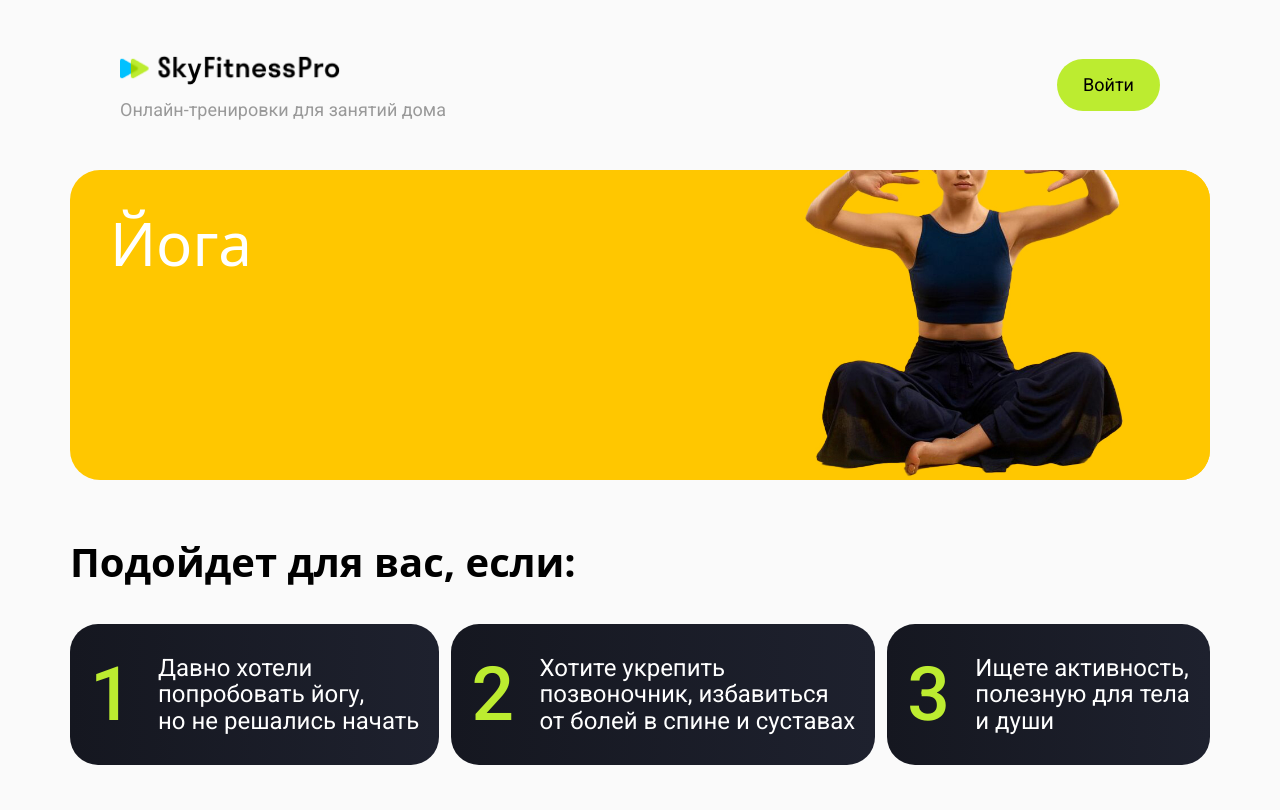
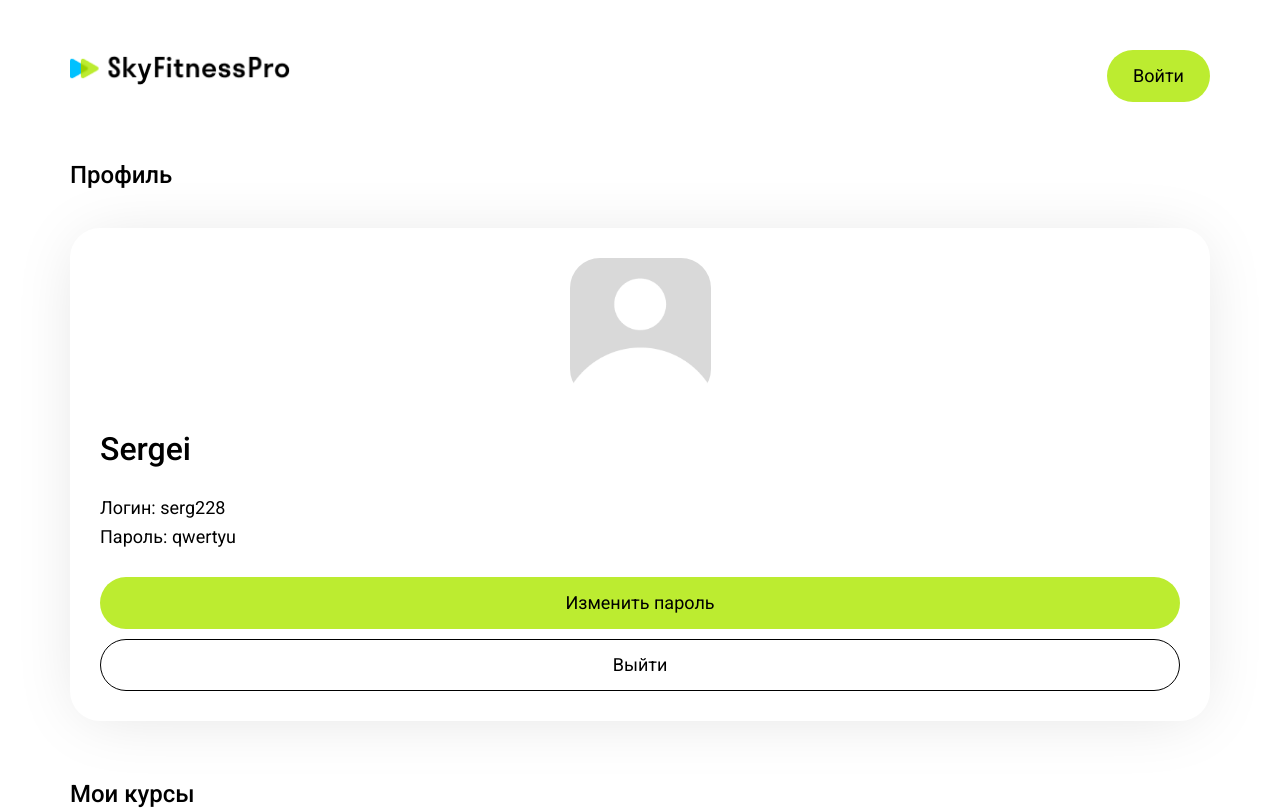
Before and after one commit to Fnami51/SkyProFitnes, a React (Vite) app in the folder sky-pro-fitnes/: page / in a window 1280 px wide. Shown: the top 810 px of the page. Built offline with nearby package versions, Linux system fonts and the light colour scheme.

Commit message:
Вторичное изменение. Востановление

```diff
--- a/sky-pro-fitnes/src/App.tsx
+++ b/sky-pro-fitnes/src/App.tsx
@@ -1,9 +1,10 @@
-import { useState } from 'react';
-import Header from './components/Header';
-import Modal from './components/Modal';
 import Button from './components/Button';
 import CoursePage from './components/CoursePage/CoursePage'
-
+import Header from './components/Header'
+import MainPage from './components/MainPage/MainPage'
+import Modal from './components/Modal';
+import ProfilPage from './components/ProfilPage/ProfilPage'
+import { useState } from 'react';
 
 function App() {
 	const [isModalOpen, setIsModalOpen] = useState(false);
@@ -30,7 +31,15 @@
   return (
 		<div className='bg-background min-h-screen flex flex-col px-[16px] mobil:px-[16px] desktop:px-[70px] mediumDesktop:px-[140px] pb-page-padding overflow-x-hidden'>
 			<Header onLoginClick={handleLoginClick} />
+
+			<ProfilPage />
+
+			<MainPage />
+
 			<CoursePage />
+
+			{/* Пример кнопок и модалок */}
+
 			<div className="container mx-auto px-4 py-8">
 				<h1 className="text-3xl font-bold mb-8">Примеры модальных окон</h1>
 				<div className="flex flex-col items-center mt-8 gap-4">
@@ -49,14 +58,16 @@
 				</div>
 				</div>
 			</div>
+
 			<Modal
 				isOpen={isModalOpen}
 				onClose={handleCloseModal}
 				type={modalType}
 				onSwitchType={handleSwitchModalType}
 			/>
+
 		</div>
-  );
+	)
 }
 
-export default App;
+export default App
--- a/sky-pro-fitnes/src/components/Header.tsx
+++ b/sky-pro-fitnes/src/components/Header.tsx
@@ -1,24 +1,38 @@
-// import React from 'react';
-import Button from './Button'; // Импортируем наш компонент Button
+import Button from './Button';
 import headerLogo from '/logo.png';
 
 interface HeaderProps {
-  onLoginClick: () => void; // Добавляем проп для обработки клика по кнопке входа
+  onLoginClick: () => void;
 }
 function Header({ onLoginClick }: HeaderProps) {
+  const name: string = 'Sergei' // Для примера, потом брать из контекста
+  const url_img: string = ''
+  const forTest = true
 
     return (
-      <header className="flex justify-between m-[50px]">
+      <header className="flex justify-between mt-[50px]">
         <div className='flex flex-col gap-[15px]'>
             <img src={headerLogo} className="w-[220px] h-[35px]" alt="logo" />
-            <p className="font-roboto text-[18px] font-normal leading-[19.8px] text-left text-gray">
+            <p className="font-roboto text-[18px] font-normal leading-[19.8px] text-left text-gray mobile:hidden">
                 Онлайн-тренировки для занятий дома
             </p>
         </div>
         <div className='flex justify-end items-center w-[200px]'>
-        <Button onClick={onLoginClick} variant="primary" className="w-[103px] h-[52px]">
-          Войти
-        </Button>
+            {forTest ? (
+              <Button onClick={onLoginClick} variant="primary" className="w-[103px] h-[52px]">
+                Войти
+              </Button>
+            ) : (
+              <div className='flex items-center h-[50px] gap-[14px]'>
+                <img src={url_img !== "" ? url_img : '/images/profil_no-img.png'} className="w-[46px] h-[46px] rounded-[50px] p-[4px]"/>
+                <p className="text-[24px] font-regular leading-[26.4px] text-right font-roboto">{name}</p>
+                <button>
+                  <svg width="14" height="9" viewBox="0 0 14 9" fill="none" xmlns="http://www.w3.org/2000/svg">
+                    <path d="M12.3553 1.03308L6.67773 6.7107L1.00012 1.03308" stroke="black" stroke-width="2"/>
+                  </svg>
+                </button>
+              </div>
+            )}
         </div>
       </header>
     )
--- a/sky-pro-fitnes/src/components/Modal.tsx
+++ b/sky-pro-fitnes/src/components/Modal.tsx
@@ -1,4 +1,4 @@
-import React, { useState, useEffect, useCallback } from 'react';
+import { useState, useEffect, useCallback } from 'react';
 import Button from './Button';
 
 interface ModalProps {
--- a/sky-pro-fitnes/tailwind.config.js
+++ b/sky-pro-fitnes/tailwind.config.js
@@ -1,31 +1,29 @@
 /** @type {import('tailwindcss').Config} */
 module.exports = {
 	content: [
-    './index.html',
-    './src/**/*.{js,ts,jsx,tsx}'
+	  "./index.html",
+	  "./src/**/*.{js,ts,jsx,tsx}"
 	],
 	theme: {
 	  screens: {
-			mobile: { max: '425px' },
-			tablet: '1024px',
-			desktop: '1160px',
-			mediumDesktop: '1300px',
+		'mobile': '343px',
+		'tablet': '768px',
+		'desktop': '1160px',
 	  },
 	  extend: {
 		colors: {
-        green: '#BCEC30',
+		  'green': '#BCEC30',
 		  'green-light': '#C6FF00',
-        gray: '#999999',
+		  'gray': '#999999',
 		  'gray-light': '#E9ECED',
 		  'gray-super-light': '#F7F7F7',
-        white: '#FFFFFF',
-        black: '#000000',
-        primary: '#BCEC30',
+		  'white': '#FFFFFF',
+		  'black': '#000000',
+		  'primary': '#BCEC30',
 		  'primary-hover': '#C6FF00',
-        secondary: '#F7F7F7',
+		  'secondary': '#F7F7F7',
 		  'secondary-active': '#E9ECED',
-        error: '#DB0030',
-        background: '#FAFAFA',
+		  'error': '#DB0030',
 		},
 		borderRadius: {
 		  'btnRad': '46px',
@@ -33,6 +31,7 @@
 		},
 		fontFamily: {
 		  roboto: ['Roboto', 'sans-serif'],
+		  'stratos-skyeng': ['StratosSkyeng', 'sans-serif'],
 		},
 		fontSize: {
 		  '18px': '18px',
@@ -43,9 +42,6 @@
 		boxShadow: {
 		  'modal': '0px 4px 67px -12px rgba(0, 0, 0, 0.13)',
 		},
-      minHeight: {
-				screen: '100vh',
-			},
 	  },
 	},
 	plugins: [],
```
Also changed, not shown: sky-pro-fitnes/src/components/Button.tsx (line endings or trailing spaces), sky-pro-fitnes/src/components/MainPage.tsx (deleted), 1 other file (tests, documents, lock files or other folders). Lines whose indentation alone changed are shown as unchanged.
